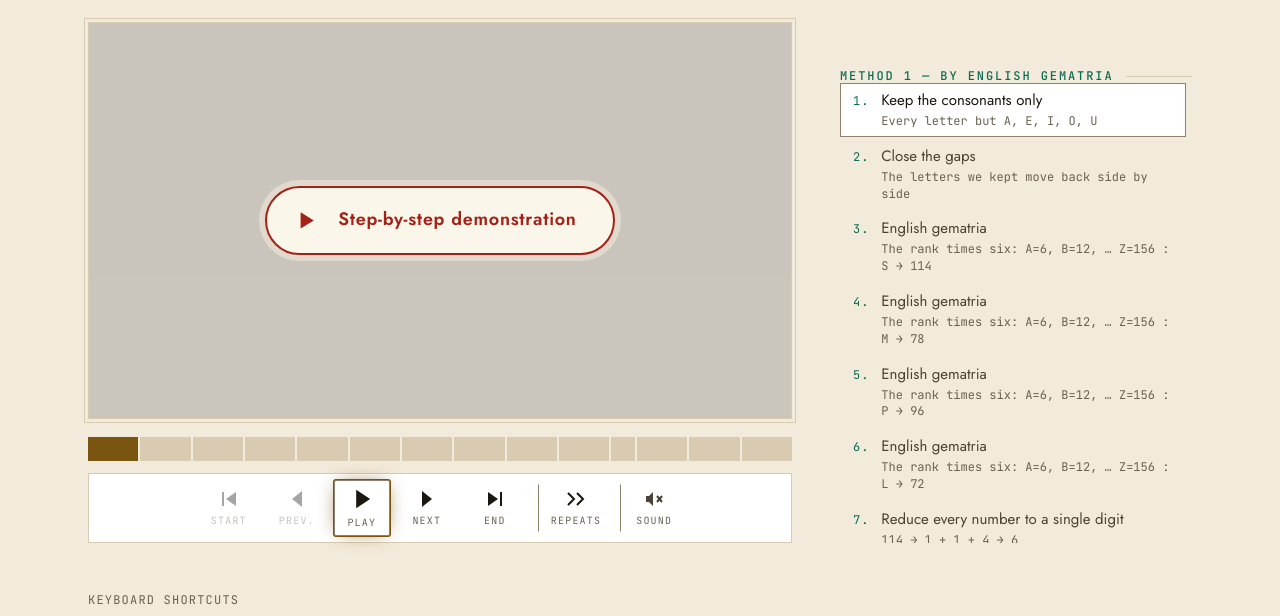
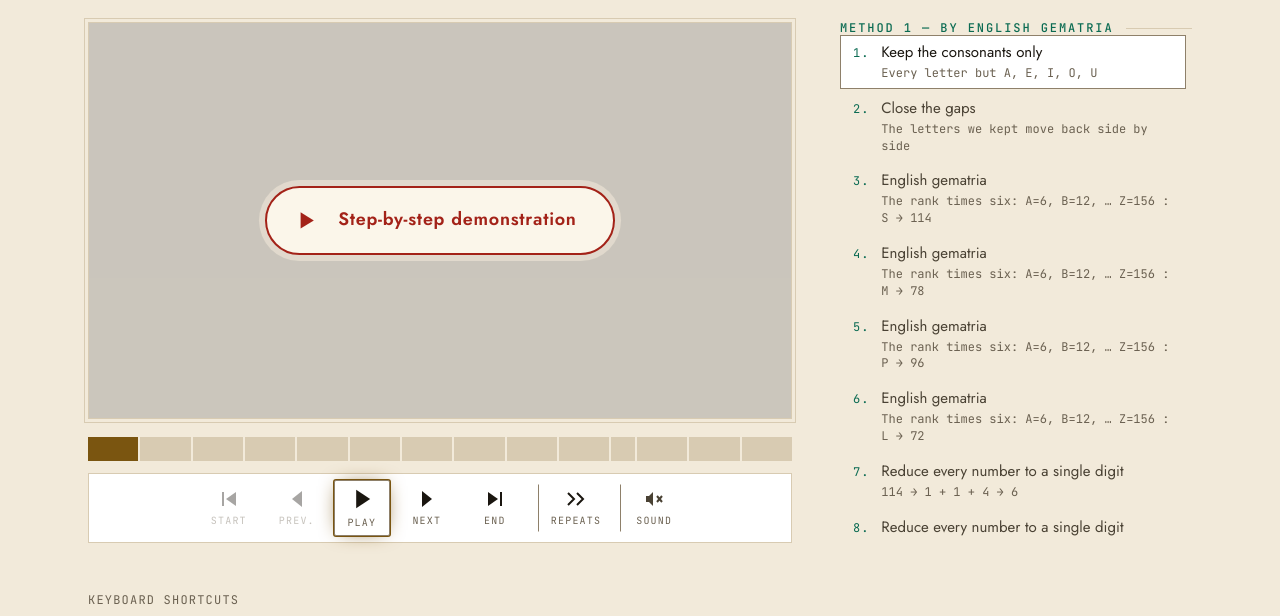
Before and after one commit to Apophenie/apophenie.github.io, a website built with Vite: page src/index.html in a window 1280 px wide. Both pictures are taken after typing "Sample" into the empty fields and a click on the button "REVEAL". Shown: the part 169-785 px from the top of the page. Built offline with nearby package versions, Linux system fonts and the light colour scheme.

Commit message:
Le Registre perd sa marge haute
`margin-top: var(--e6)` s'ajoutait à deux écarts qui existaient déjà : en
colonne latérale il devait partir du haut de la scène au pixel près, et
en une colonne la gouttière de `.demo__grille` faisait la séparation.

Co-Authored-By: Claude Opus 5 (1M context) <noreply@anthropic.com>

```diff
--- a/src/styles/pages.css
+++ b/src/styles/pages.css
@@ -625,7 +625,10 @@
    lignes du Registre s'étireraient bien au-delà de la mesure de lecture
    (charte §2.4, 62ch). Dans la colonne latérale, 22rem est déjà sous la
    mesure : la règle n'y change rien. */
-.registre { margin-top: var(--e6); max-width: var(--mesure); }
+/* Pas de `margin-top` : en colonne latérale il doit partir du haut de la scène
+   au pixel près, et en une colonne la gouttière de `.demo__grille` fait déjà
+   l'écart. La marge qu'il portait s'ajoutait à l'un et à l'autre. */
+.registre { max-width: var(--mesure); }
 
 /* ★ Le Registre a son propre défilement — et c'est un choix de MISE EN SCÈNE.
  *
```
